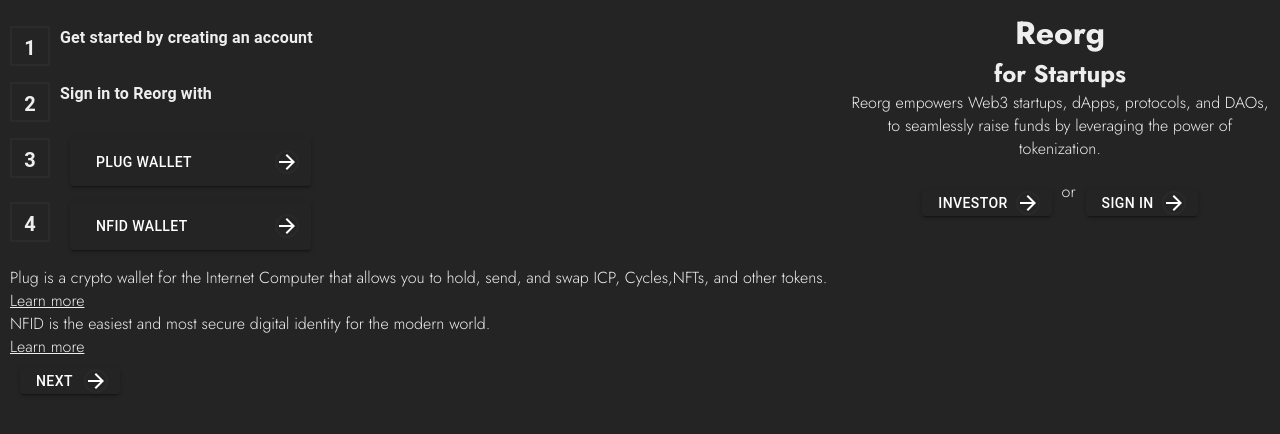
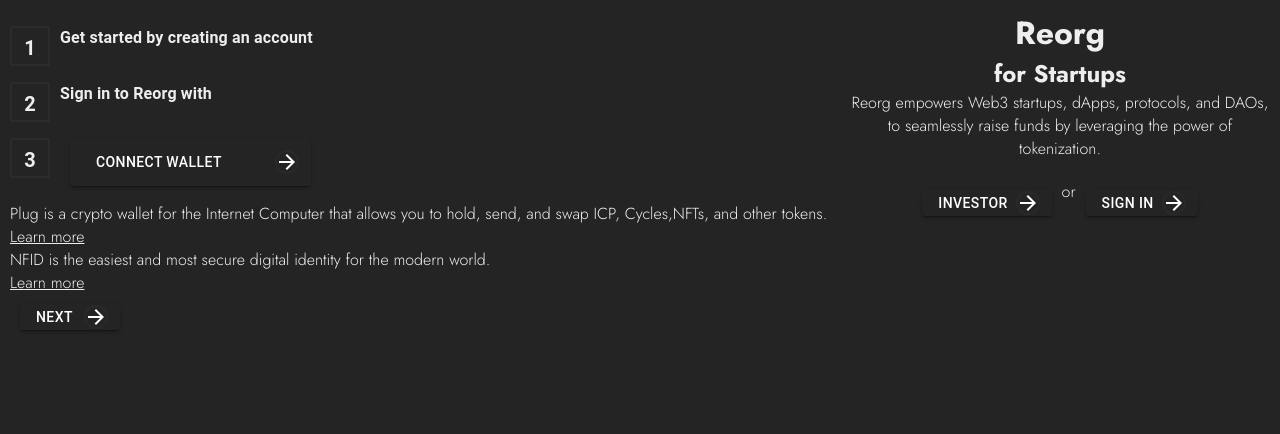
Before and after one commit to reorg-icp/Reorg, a React (Vite) app in the folder src/Quillo_frontend/: page /auth/business in a window 1280 px wide. Shown: the top 434 px of the page. Built offline with nearby package versions, Linux system fonts and the light colour scheme; a web font is replaced by a local one.

Commit message:
Remove the 2 redudant wallets

```diff
--- a/src/Quillo_frontend/src/pages/app/getStarted/Business.tsx
+++ b/src/Quillo_frontend/src/pages/app/getStarted/Business.tsx
@@ -20,7 +20,7 @@
 const CreateAccount = ({handleConnectWallet}:{ handleConnectWallet: () => void }): JSX.Element => {
   return (
     <>
-  <List items={["Get started by creating an account", "Sign in to Reorg with", "Plug Wallet", "NFID Wallet"]} handleConnectWallet={handleConnectWallet} />
+  <List items={["Get started by creating an account", "Sign in to Reorg with", "Connect Wallet"]} handleConnectWallet={handleConnectWallet} />
     <p className="desc">
      Plug is a crypto wallet for the Internet Computer that allows you to hold, send, and swap ICP, Cycles,NFTs, and other tokens.
      <br></br>
```
